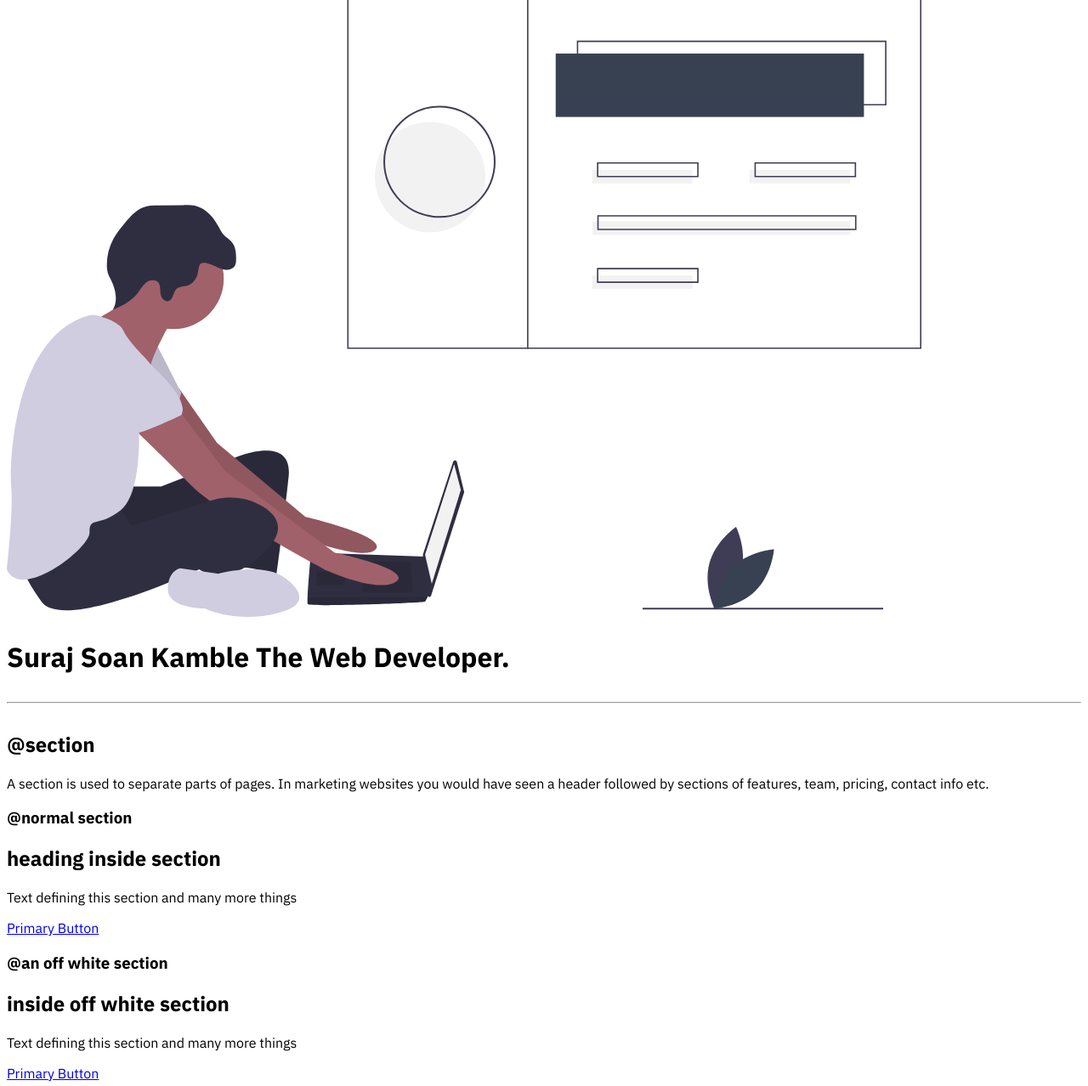
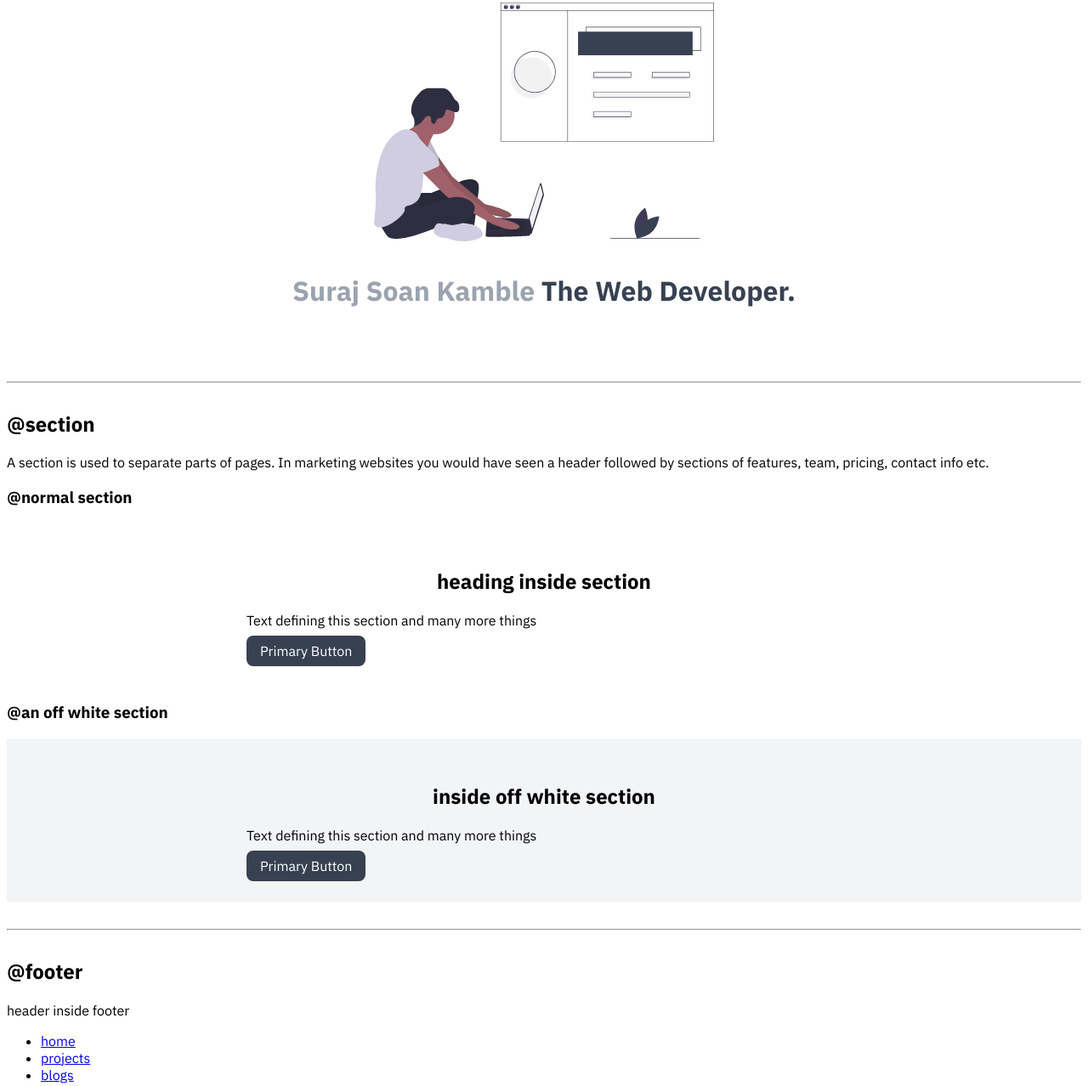
Before and after one commit to surajsk-dev/Portfolio, a plain HTML site: page lib/component.html in a window 1280 px wide. Shown: the part 1807-3085 px from the top of the page at 85% size. Drawn offline with Linux system fonts and the light colour scheme.

Commit message:
style: adding section styles

```diff
--- a/css/component.css
+++ b/css/component.css
@@ -1,8 +1,10 @@
 @import url('https://fonts.googleapis.com/css2?family=IBM+Plex+Sans:wght@400;700&display=swap');
 
 /* root element for entire page */
-:root{
-    --primary-color:#374151;
+:root {
+    --primary-color: #374151;
+    --grey: #9CA3AF;
+    --off-white: #F3F4F6;
 }
 
 body {
@@ -39,7 +41,7 @@ hr {
 }
 
 .link-secondary {
-    color:var(--primary-color);
+    color: var(--primary-color);
     border: var(--primary-color) 1px solid;
     border-radius: 0.5rem;
 }
@@ -68,7 +70,7 @@ hr {
     font-size: 1.1rem;
 }
 
-.navigation .link{
+.navigation .link {
     color: white;
 }
 
@@ -76,6 +78,40 @@ hr {
     font-weight: bold;
 }
 
-.navigation .nav-pills{
+.navigation .nav-pills {
     text-align: right;
 }
+
+/* header */
+.hero {
+    padding: 2rem;
+}
+
+.hero .hero-img {
+    max-width: 400px;
+    display: block;
+    margin: auto;
+}
+
+.hero .hero-heading {
+    color: var(--grey);
+    padding-top: 1rem;
+    text-align: center;
+}
+
+.hero .hero-highlight {
+    color: var(--primary-color);
+}
+
+/* section */
+.section {
+    padding: 2rem;
+}
+
+.section h2 {
+    text-align: center;
+}
+
+.ow{
+    background-color: var(--off-white);
+}
--- a/lib/component.html
+++ b/lib/component.html
@@ -68,25 +68,31 @@
     <hr>
 
     <h2>@header</h2>
-    <header>
-        <img src="/images/header.svg" alt="">
-        <h1>Suraj Soan Kamble <span>The Web Developer</span>.</h1>
+    <header class="hero">
+        <img class="hero-img" src="/images/header.svg" alt="">
+        <h1 class="hero-heading">Suraj Soan Kamble <span class="hero-highlight">The Web Developer.</span></h1>
     </header>
     <hr>
 
     <h2>@section</h2>
     <p>A section is used to separate parts of pages. In marketing websites you would have seen a header followed by sections of features, team, pricing, contact info etc.</p>
     <h3>@normal section</h3>
-    <section>
-        <h2>heading inside section</h2>
-        <p>Text defining this section and many more things</p>
-        <a href="/">Primary Button</a>
+    <section class="section">
+        <div class="container container-center">
+            <h2>heading inside section</h2>
+            <p>Text defining this section and many more things</p>
+            <a class="link link-primary" href="/">Primary Button</a>
+        </div>
+
     </section>
     <h3>@an off white section</h3>
-    <section>
-        <h2>inside off white section</h2>
-        <p>Text defining this section and many more things</p>
-        <a href="/">Primary Button</a>
+    <section class="section ow">
+        <div class="container container-center">
+            <h2>inside off white section</h2>
+            <p>Text defining this section and many more things</p>
+            <a class="link link-primary" href="/">Primary Button</a>
+        </div>
+
     </section>
     <hr>
 
```
